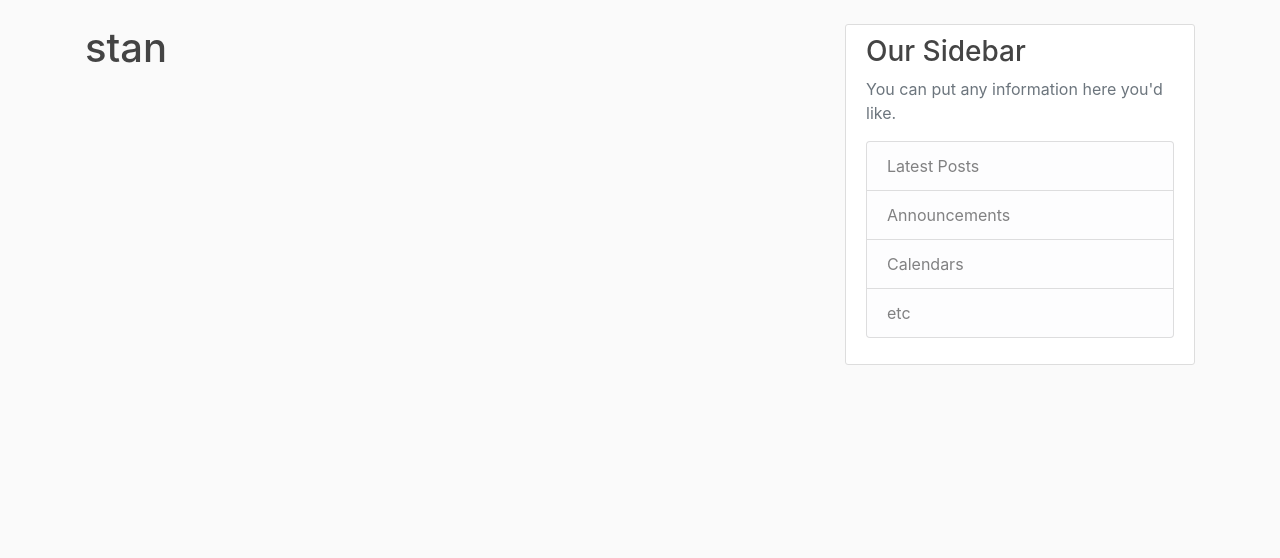
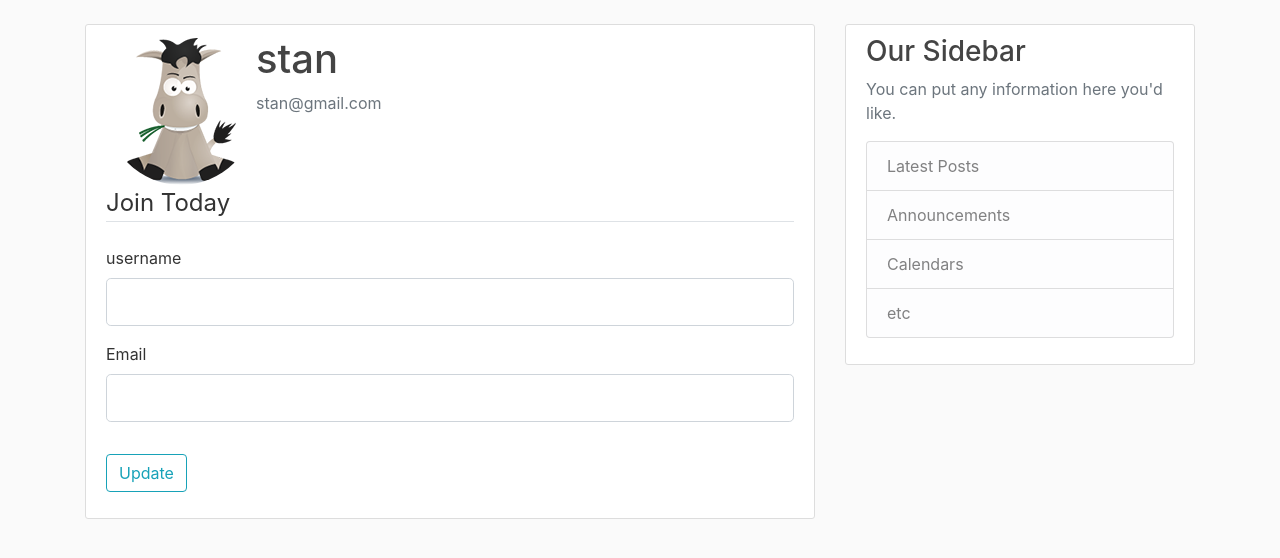
Before and after one commit to Ashuza11/SGP-preprojects, a Flask app: page /account in a window 1280 px wide. Shown: the part 56-614 px from the top of the page. Run offline with Flask 2, Linux system fonts and the light colour scheme; a user stored in the database is signed in; some libraries are stand-ins or nearby versions.

Commit message:
Create user profile

```diff
--- a/flaskblog/forms.py
+++ b/flaskblog/forms.py
@@ -1,4 +1,5 @@
 from flask_wtf import FlaskForm
+from flask_login import current_user
 from wtforms import StringField, PasswordField, SubmitField, BooleanField
 from wtforms.validators import DataRequired, Length, Email, EqualTo, ValidationError
 from flaskblog.models import User
@@ -33,3 +34,25 @@ class LoginForm(FlaskForm):
    # Secure cookie for keeping the user stay loged in for while
     remember = BooleanField('Remember Me')
     submit = SubmitField('sign up')
+
+
+class UpdateAccountForm(FlaskForm):
+    username = StringField('username',
+                    validators=[DataRequired(), Length(min=2, max=20)])
+    email = StringField('Email',
+                    validators=[DataRequired(), Email()])
+    submit = SubmitField('Update')
+
+    # User WTF For validating form
+    def validate_username(self, username):
+        if username.data != current_user.username:
+            user = User.query.filter_by(username=username.data).first()
+            if user:
+                raise ValidationError('That username is taken. Please choose a different one.')
+
+    # User WTF For validating form
+    def validate_email(self, email):
+        if email.data != current_user.email:
+            user = User.query.filter_by(email=email.data).first()
+            if user:
+                raise ValidationError('That email is taken. Please choose a different one.')
--- a/flaskblog/routes.py
+++ b/flaskblog/routes.py
@@ -1,5 +1,5 @@
 from flask import render_template, url_for, flash, redirect, request
-from flaskblog.forms import RegistrationForm, LoginForm
+from flaskblog.forms import RegistrationForm, LoginForm, UpdateAccountForm
 from flaskblog.models import User, Post
 from flaskblog import app, db, bcrypt
 from flask_login import login_user, current_user,logout_user, login_required
@@ -39,7 +39,7 @@ def register():
         return redirect(url_for('home'))
     form = RegistrationForm()
     if form.validate_on_submit():
-        # Hash password befor checking for validation
+        # Hash password befor checking for validat ion
         hashed_password = bcrypt.generate_password_hash(form.password.data).decode('utf-8')
         # Create a new Instance of user
         user = User(username=form.username.data, email=form.email.data, password=hashed_password)
@@ -49,6 +49,8 @@ def register():
         flash(f'Your acount has been created you are now able to log in', 'success')
         return redirect(url_for('login'))
     return  render_template('register.html', title='Register', form=form)
+
+
 
 @app.route("/login", methods=['GET', 'POST'])
 def login():
@@ -79,4 +81,7 @@ def logout():
 @app.route("/account")
 @login_required
 def account():
-    return  render_template('account.html', title='Account')
+    form = UpdateAccountForm()
+    image_file = url_for('static', filename='profile_pic/' + current_user.image_file)
+    return  render_template('account.html', title='Account',
+                            image_file=image_file, form=form)
--- a/flaskblog/templates/account.html
+++ b/flaskblog/templates/account.html
@@ -1,4 +1,50 @@
 {% extends "layout.html" %}
 {% block content %}
-    <h1>{{ current_user.username }}</h1>
+    <div class="content-section">
+        <div class="media">
+            <img class="rounded-circle acount-img" src="{{ image_file }}" alt="user image">
+            <div class="media-body">
+                <h2 class="account-heading">{{ current_user.username }}</h2>
+                <p class="text-secondary">{{ current_user.email }}</p>
+            </div>
+        </div>
+
+            <form method="POST" action="" novalidate>
+                {{ form.hidden_tag() }}
+                <fieldset class="form-group">
+                    <legend class="border-bottom mb-4">Join Today</legend>
+                    <div class="form-group">
+                        {{ form.username.label(class="form-control-label") }}
+
+                        {% if form.username.errors %}
+                            {{ form.username(class="form-control form-control-lg is-invalid") }}
+                            <div class="invalid-feedback">
+                                {% for error in form.username.errors %}
+                                    <span>{{ error }}</span>
+                                {% endfor %}
+                            </div>
+                        {% else %}
+                            {{ form.username(class="form-control form-control-lg") }}
+                        {% endif %}
+                    </div>
+                    <div class="form-group">
+                        {{ form.email.label(class="form-control-label") }}
+                        {% if form.email.errors %}
+                            {{ form.email(class="form-control form-control-lg is-invalid") }}
+                            <div class="invalid-feedback">
+                                {% for error in form.email.errors %}
+                                    <span>{{ error }}</span>
+                                {% endfor %}
+                            </div>
+                        {% else %}
+                            {{ form.email(class="form-control form-control-lg") }}
+                        {% endif %}
+                    </div>
+
+                </fieldset>
+                <div class="form-group">
+                    {{ form.submit(class="btn btn-outline-info") }}
+                </div>
+            </form>
+    </div>
 {% endblock content %}
```
Also changed, not shown: flaskblog/static/profile_pic/default.jpg (added), flaskblog/static/profile_pic/pic.jpg (added).
